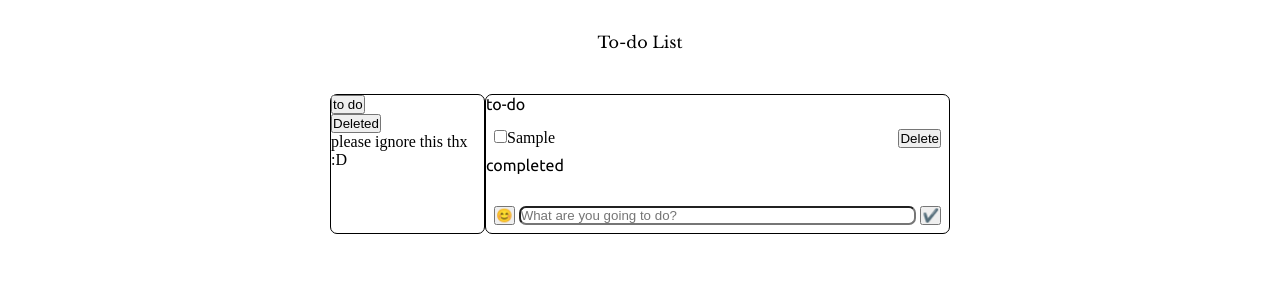
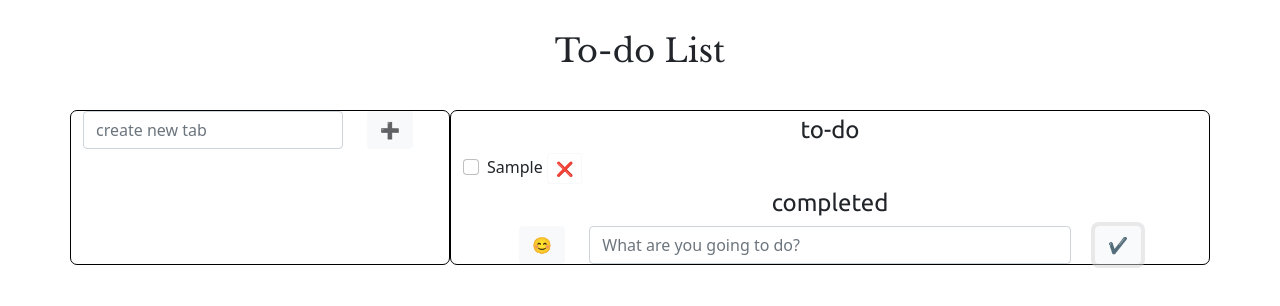
Before and after one commit to aika0725/to-do-list-with-ES6-syntax, a plain HTML site: page index.html in a window 1280 px wide. Both pictures are taken after typing "Sample" into the empty fields and a click on the button "✔️". Drawn offline with nearby package versions, Linux system fonts and the light colour scheme.

Commit message:
rebuilt/improved a bit UI/localstorage

```diff
--- a/css/style.css
+++ b/css/style.css
@@ -1,34 +1,14 @@
 @import url('https://fonts.googleapis.com/css2?family=Libre+Baskerville&display=swap');
 @import url('https://fonts.googleapis.com/css2?family=Kalam:wght@400&display=swap');
-
 @import url('https://fonts.googleapis.com/css2?family=Ubuntu&display=swap');
 
-* {
-    margin: 0;
-    padding: 0;
-    box-sizing: border-box;
-}
-
-#container {
-    margin: auto ;
-    width:50%;
-    padding: 10px;
-    display: flex;
-}
 
 #navigation, #list-container {
     border: 1px solid black;
     border-radius: 7px;
 
 }
-#navigation {
-    width: 25%;
 
-}
-#list-container {
-    width: 75%;
-
-}
 #title {
     padding: 2rem;
     text-align: center;
@@ -37,43 +17,27 @@
 
 .items {
     font-family: 'Kalam', cursive;
+    display: flex;
 
 }
+.checkbox {
+    flex: 1 1 0%;
+}
 
-.item, .deleted{
+.center {
     display: flex;
-    margin-top: 1em;
-    margin-bottom: 0.5em;
-    margin-left: 0.5em;
-    margin-right: 0.5em;
+    justify-content: center;
+}
+.right {
+    display: flex;
+    justify-content: right;
+}
+.delBtn{
 
 }
-
-.checkbox {
-    flex: 1 1 0%;
-    vertical-align: middle;
-}
-
-.delBtn {
-    vertical-align: middle;
-}
-
-#task-form {
+.left {
     display: flex;
-}
-
-#input-content {
-    flex: 1 1 0%;
-    border-radius: 7px;
-    margin-left: 0.3em;
-    margin-right: 0.3em;
-}
-
-#input-area {
-    margin-top: 2em;
-    margin-bottom: 0.5em;
-    margin-left: 0.5em;
-    margin-right: 0.5em;
+    justify-content: left;
 }
 
 .completed {
@@ -81,5 +45,7 @@
 }
 
 .divition {
+    margin-top: 5px;
     font-family: 'Ubuntu', sans-serif;
+    text-align: center;
 }
--- /dev/null
+++ b/function/list-functions.js
@@ -0,0 +1,76 @@
+// Save todo to localstorage
+const saveTodo = () =>{
+    const todosJSON = JSON.stringify(todos)
+    localStorage.setItem('todoList', todosJSON)
+}
+
+// Get todos from localstorage
+const getSavedTodos = function () {
+    const todosJSON = localStorage.getItem('todoList')
+
+    if (todosJSON !== null) {
+        return JSON.parse(todosJSON)
+    } else {
+        return []
+    }
+}
+
+// Create and print the todo list
+const printList = (list)=>{
+    list.forEach((todo)=>{
+        const listContent = `<div class="form-check item" id="${todo.id}">
+        <label class="form-check-label checkbox"><input class="form-check-input" type="checkbox">${todo.text}</label>
+        <button class="btn btn-outline-light btn-sm delBtn right1">❌</button>
+        </div>`
+        if (!todo.isCompleted){
+            todoContainer.innerHTML += listContent
+        }else{
+            const listContent = `<div class="form-check item" id="${todo.id}">
+            <label class="checkbox completed"><input class="form-check-input" type="checkbox" class="checkbox" checked>${todo.text}</label>
+            <button class="btn btn-outline-light btn-sm delBtn">❌</button>
+            </div>`
+            completedContainer.innerHTML += listContent
+        }
+    })
+}
+
+// Remove todo
+const removeToto = ()=>{
+    const btns = document.querySelectorAll('.delBtn')
+    btns.forEach((btn)=>{
+        btn.addEventListener('click', (e)=>{
+            const id = e.target.closest('.item').getAttribute('id')
+            const selectedIndex = todos.findIndex((todo)=>{
+                return todo.id == id
+            })
+            todos.splice(selectedIndex,1)
+            saveTodo()
+            renderList()
+        })
+    })
+}
+
+// Set completed status for todo
+const completedTodo = () =>{
+    const checkboxes = document.querySelectorAll('.checkbox')
+    checkboxes.forEach((box)=>{
+        box.addEventListener('change', (e)=>{
+            const id = e.target.closest('.item').getAttribute('id')
+            const selectedIndex = todos.findIndex((todo)=>{
+                return todo.id == id
+            })
+            todos[selectedIndex].isCompleted = e.target.checked
+            renderList()
+            saveTodo()
+        })
+    })
+}
+
+// Render the todo list
+const renderList = () => {
+    todoContainer.innerHTML = ''
+    completedContainer.innerHTML=''
+    printList(todos)
+    removeToto()
+    completedTodo()
+}
--- a/function/script1.js
+++ b/function/script1.js
@@ -1,74 +1,23 @@
-const form = document.querySelector('#task-form')
-const todoContainer = document.querySelector('#todo-items')
-const completedContainer = document.querySelector('#completed-items')
-
-let todos = []
-
-const printList = (list)=>{
-    list.forEach((todo)=>{
-        const listContent = `<div class="item" id="${todo.id}">
-        <label class="checkbox"><input type="checkbox">${todo.text}</label>
-        <button class="delBtn">Delete</button>
-        </div>`
-        if (!todo.isCompleted){
-            todoContainer.innerHTML += listContent
-        }else{
-            const listContent = `<div class="item" id="${todo.id}">
-            <label class="checkbox completed"><input type="checkbox" class="checkbox" checked>${todo.text}</label>
-            <button class="delBtn">Delete</button>
-            </div>`
-            completedContainer.innerHTML += listContent
-        }
-    })
-}
-
-const renderList = () => {
-    todoContainer.innerHTML = ''
-    completedContainer.innerHTML=''
-    printList(todos)
-    removeToto()
-    completedTodo()
-}
-
-const removeToto = ()=>{
-    const btns = document.querySelectorAll('.delBtn')
-    btns.forEach((btn)=>{
-        btn.addEventListener('click', (e)=>{
-            const id = e.target.closest('.item').getAttribute('id')
-            const selectedIndex = todos.findIndex((todo)=>{
-                return todo.id == id
-            })
-            todos.splice(selectedIndex,1)
-            renderList()
-        })
-    })
-}
-
-const completedTodo = () =>{
-    const checkboxes = document.querySelectorAll('.checkbox')
-    checkboxes.forEach((box)=>{
-        box.addEventListener('change', (e)=>{
-            const id = e.target.closest('.item').getAttribute('id')
-            const selectedIndex = todos.findIndex((todo)=>{
-                return todo.id == id
-            })
-            todos[selectedIndex].isCompleted = e.target.checked
-            renderList()
-        })
-    })
-}
+todos = getSavedTodos()
+renderList()
 
 form.addEventListener('submit', (e) => {
     e.preventDefault()
     const todo = {
         id: Math.floor(Math.random() * 10000),
         text:'',
-        isCompleted: false
+        isCompleted: false,
+        category: 'none'
+    }
+    if (!e.target.elements.inputValue.value.trim()) {
+        alert("please add a todo");
+        return;
     }
 
-    todo.text = e.target.elements.inputValue.value
+    todo.text = e.target.elements.inputValue.value.trim()
     todos.push(todo)
     renderList()
+    saveTodo()
 
     e.target.elements.inputValue.value=''
 })
--- /dev/null
+++ b/function/var.js
@@ -0,0 +1,5 @@
+const form = document.querySelector('#task-form')
+const todoContainer = document.querySelector('#todo-items')
+const completedContainer = document.querySelector('#completed-items')
+
+let todos = []
--- a/index.html
+++ b/index.html
@@ -1,40 +1,67 @@
 <!DOCTYPE html>
 <html lang="en">
+
 <head>
     <meta charset="UTF-8">
     <meta http-equiv="X-UA-Compatible" content="IE=edge">
     <meta name="viewport" content="width=device-width, initial-scale=1.0">
     <title>To do list</title>
+
+    <link href="https://cdn.jsdelivr.net/npm/bootstrap@5.1.3/dist/css/bootstrap.min.css" rel="stylesheet"
+        integrity="sha384-1BmE4kWBq78iYhFldvKuhfTAU6auU8tT94WrHftjDbrCEXSU1oBoqyl2QvZ6jIW3" crossorigin="anonymous">
     <link rel="stylesheet" href="css/style.css">
 </head>
+
 <body>
-    <p id="title">To-do List</p>
-    <div id="container">
+    <div class="container">
+        <div class="row align-items-start">
+            <h2 id="title">To-do List</h2>
+        </div>
+        <div class="row">
+            <div id="navigation" class="col-4">
+                <form id="create-tab">
+                    <div class="row">
+                        <div class="col-8 col-sm-9">
+                            <input class="form-control" name="inputCategory" type="text" placeholder="create new tab">
+                        </div>
+                        <div class="col-4 col-sm-3">
+                            <button type="button" class="btn btn-light">➕</button>
+                        </div>
+                    </div>
+                </form>
+            </div>
+            <div id="list-container" class="col-8">
+                <h4 class="divition">to-do</h4>
+                <div id="todo-items">
+                </div>
 
-        <div id="navigation" class="column">
-            <button>to do</button><br>
-            <button>Deleted</button><br>
-            please ignore this thx :D
-        </div>
-
-        <div id="list-container" class="column">
-            <p class="divition">to-do</p>
-            <div id="todo-items">
-            </div>
-            <p class="divition">completed</p>
-            <div id="completed-items">
-            </div>
-
-            <div id="input-area" action="#">
+                <h4 class="divition">completed</h4>
+                <div id="completed-items">
+                </div>
                 <form id="task-form">
-                    <input type="button" id = "emoji" value="😊"></input>
-                    <input type="text" id="input-content" name="inputValue" placeholder="What are you going to do?">
-                    <button id= "addButton" type="submit">✔️</button>
+                    <div class="row">
+                        <div class="col-4 col-sm-2 right">
+                            <input id="emoji" class="btn btn-light" type="button" value="😊">
+                        </div>
+                        <div class="col-4 col-sm-8 center">
+                            <input class="form-control" id="input-content" name="inputValue" type="text"
+                                placeholder="What are you going to do?">
+                        </div>
+                        <div class="col-4 col-sm-2 left">
+                            <button type="submit" id="addButton" class="btn btn-light">✔️</button>
+                        </div>
+                    </div>
                 </form>
             </div>
         </div>
     </div>
+    <script src="https://cdn.jsdelivr.net/npm/bootstrap@5.1.3/dist/js/bootstrap.bundle.min.js"
+        integrity="sha384-ka7Sk0Gln4gmtz2MlQnikT1wXgYsOg+OMhuP+IlRH9sENBO0LRn5q+8nbTov4+1p"
+        crossorigin="anonymous"></script>
+    <script src="function/var.js"></script>
+    <script src="function/list-functions.js"></script>
+    <script src="function/nav-functions.js"></script>
+    <script type="module" src="function/script1.js"></script>
+</body>
 
-<script type = "module" src="function/script1.js"></script>
-</body>
 </html>
```
Also changed, not shown: function/script.js (deleted, +0 -103 lines), function/nav-functions.js (added).
